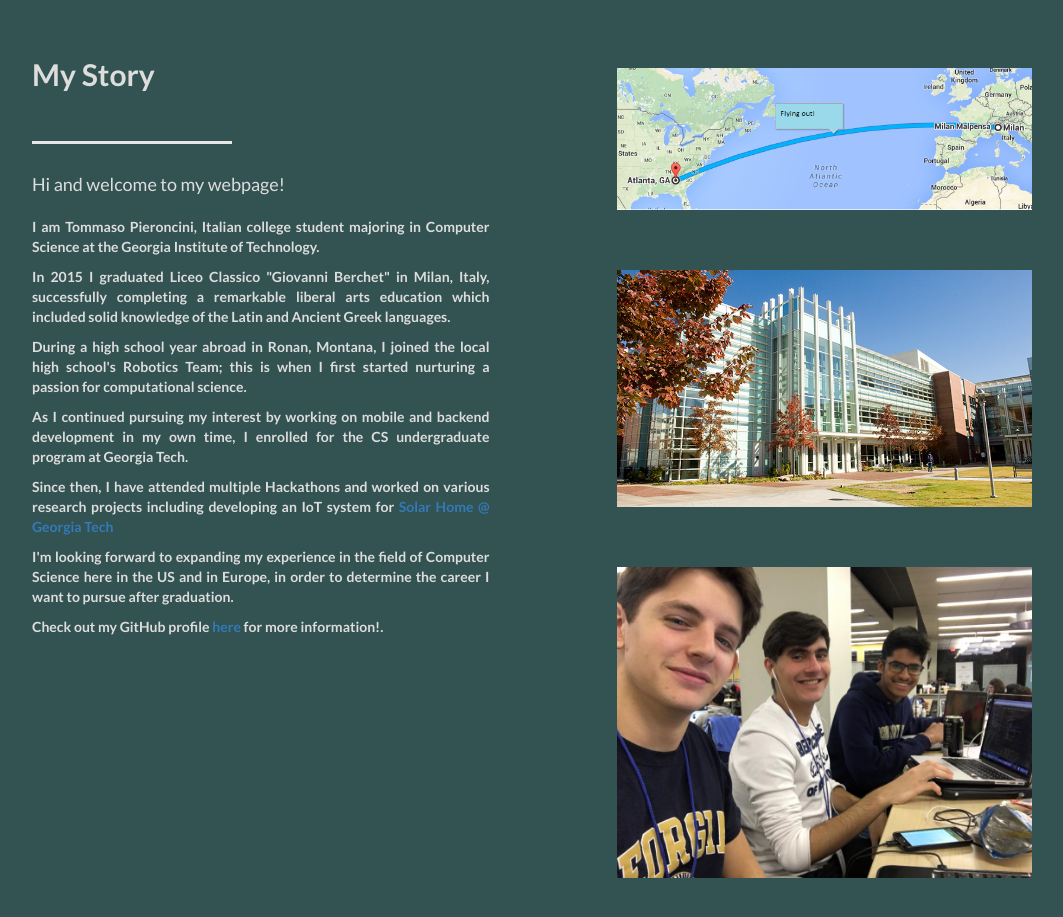
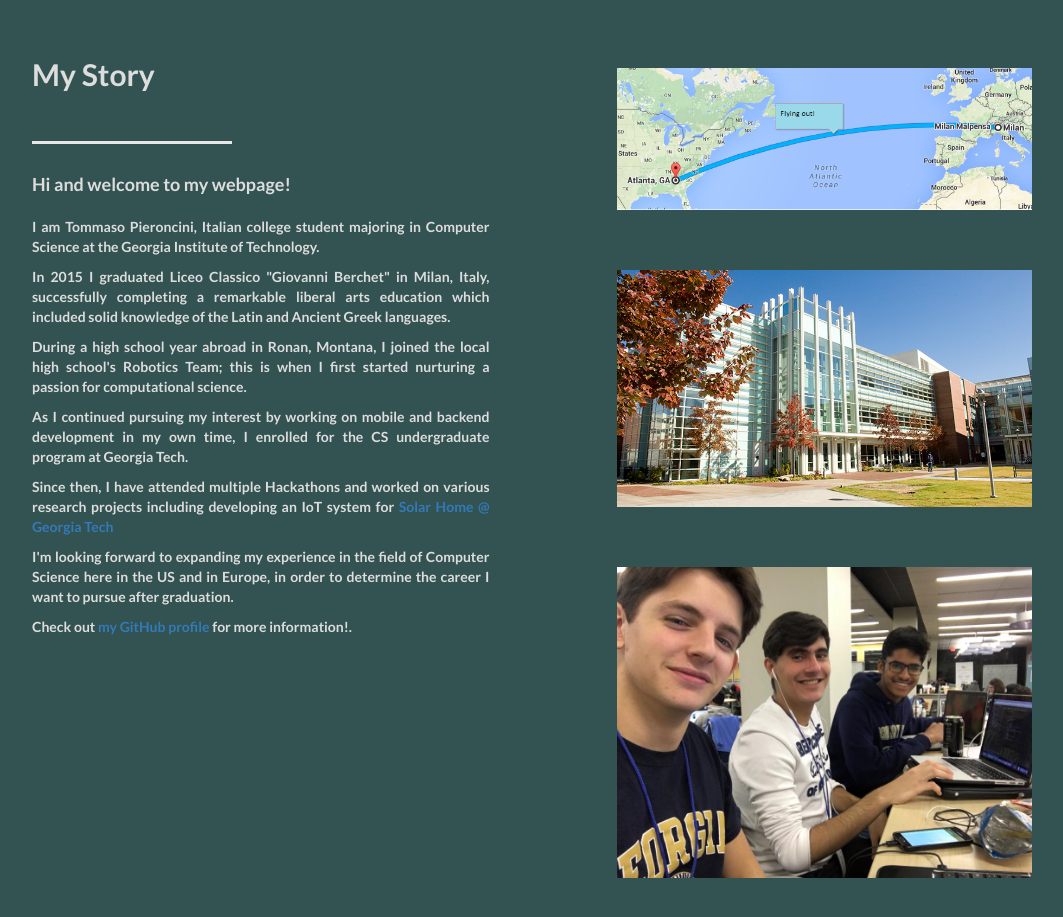
Before and after one commit to TommasoPieroncini/TommasoPieroncini.github.io, a plain HTML site: page index.html in a window 1280 px wide. Shown: the part 1085-2002 px from the top of the page, without its empty margins (38-1101 px from the left). Drawn offline with nearby package versions, Linux system fonts and the light colour scheme.

Commit message:
A few changes to the code

```diff
--- a/index.html
+++ b/index.html
@@ -136,7 +136,7 @@
                   <p class="lead">
                     <br/>
                     <br/>
-                    Hi and welcome to my webpage!
+                    <b>Hi and welcome to my webpage!</b>
                     <br/>
                     <p>I am Tommaso Pieroncini, Italian college student majoring in Computer Science at the Georgia Institute of Technology.</p>
                     <p>In 2015 I graduated Liceo Classico "Giovanni Berchet" in Milan, Italy, successfully completing a remarkable liberal arts education which included solid knowledge of the Latin and Ancient Greek languages.</p>
@@ -144,7 +144,7 @@
                     <p>As I continued pursuing my interest by working on mobile and backend development in my own time, I enrolled for the CS undergraduate program at Georgia Tech. </p>
                     <p>Since then, I have attended multiple Hackathons and worked on various research projects including developing an IoT system for <a href="https://github.com/TommasoPieroncini/">Solar Home @ Georgia Tech</a>
                     <p>I'm looking forward to expanding my experience in the field of Computer Science here in the US and in Europe, in order to determine the career I want to pursue after graduation.</p>
-                    <p>Check out my GitHub profile <a href="https://github.com/TommasoPieroncini/">here</a> for more information!. </p>
+                    <p>Check out <a href="https://github.com/TommasoPieroncini/">my GitHub profile</a> for more information!. </p>
                   </p>
                 </div>
                 <div class="col-lg-7 col-lg-offset-1 col-sm-6 aboutMe-image">
```
